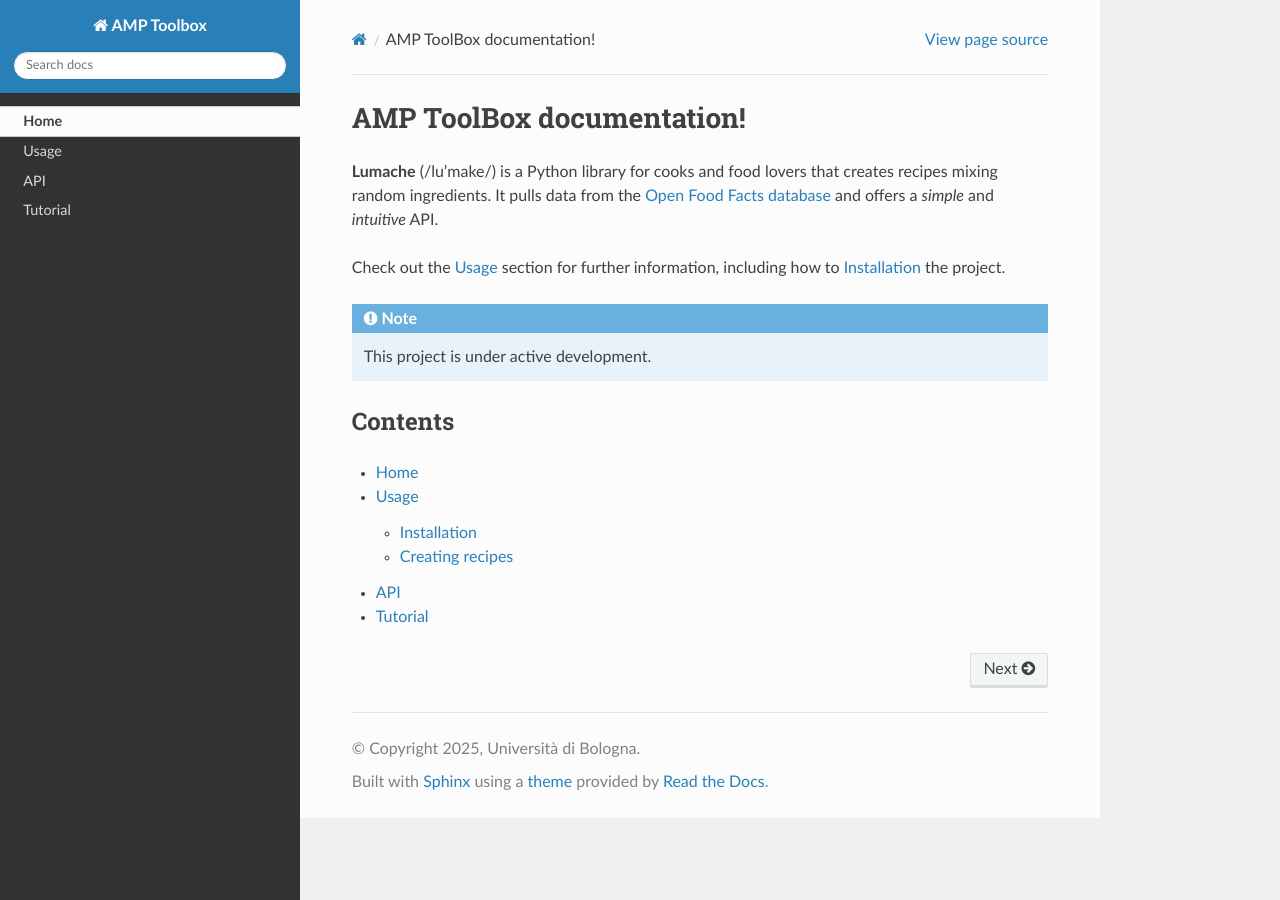
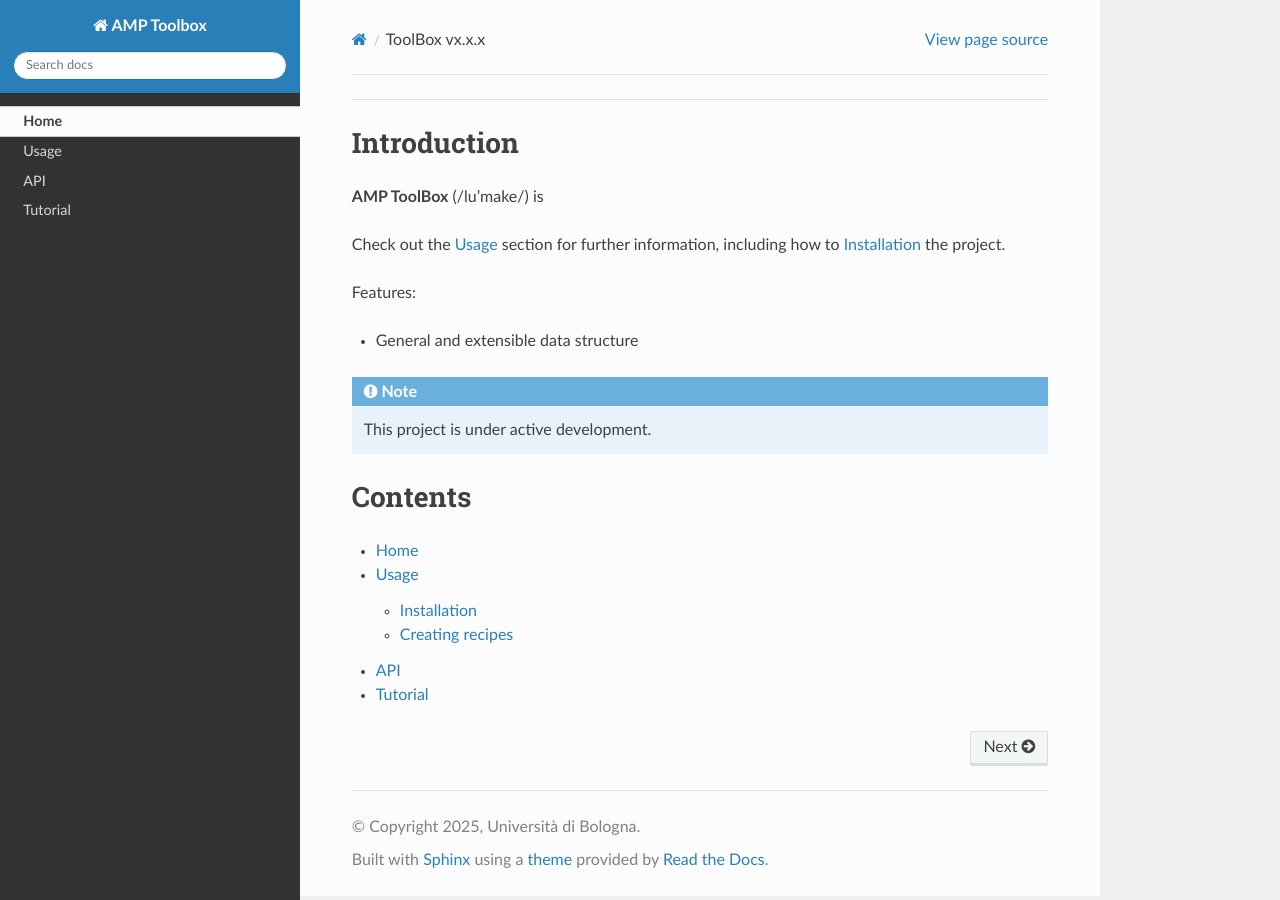
Before and after one commit to AndreaFrasson/ToolBox, a Sphinx documentation site: the page built from docs/source/index.rst, in a window 1280 px wide. Built offline with Sphinx 7.4.7 and the Read the Docs theme 3.1.0, drawn with Linux system fonts in a browser that asks for light colours.

Commit message:
Update index.rst

```diff
--- a/docs/source/index.rst
+++ b/docs/source/index.rst
@@ -1,13 +1,18 @@
-AMP ToolBox documentation!
+.. AMP ToolBox documentation master file.
+.. title:: ToolBox vx.x.x
+
 ===================================
 
-**Lumache** (/lu'make/) is a Python library for cooks and food lovers
-that creates recipes mixing random ingredients.
-It pulls data from the `Open Food Facts database <https://world.openfoodfacts.org/>`_
-and offers a *simple* and *intuitive* API.
+Introduction
+-------------------------
+**AMP ToolBox** (/lu'make/) is
 
 Check out the :doc:`usage` section for further information, including
 how to :ref:`installation` the project.
+
+Features:
+
+- General and extensible data structure
 
 .. note::
 
```
